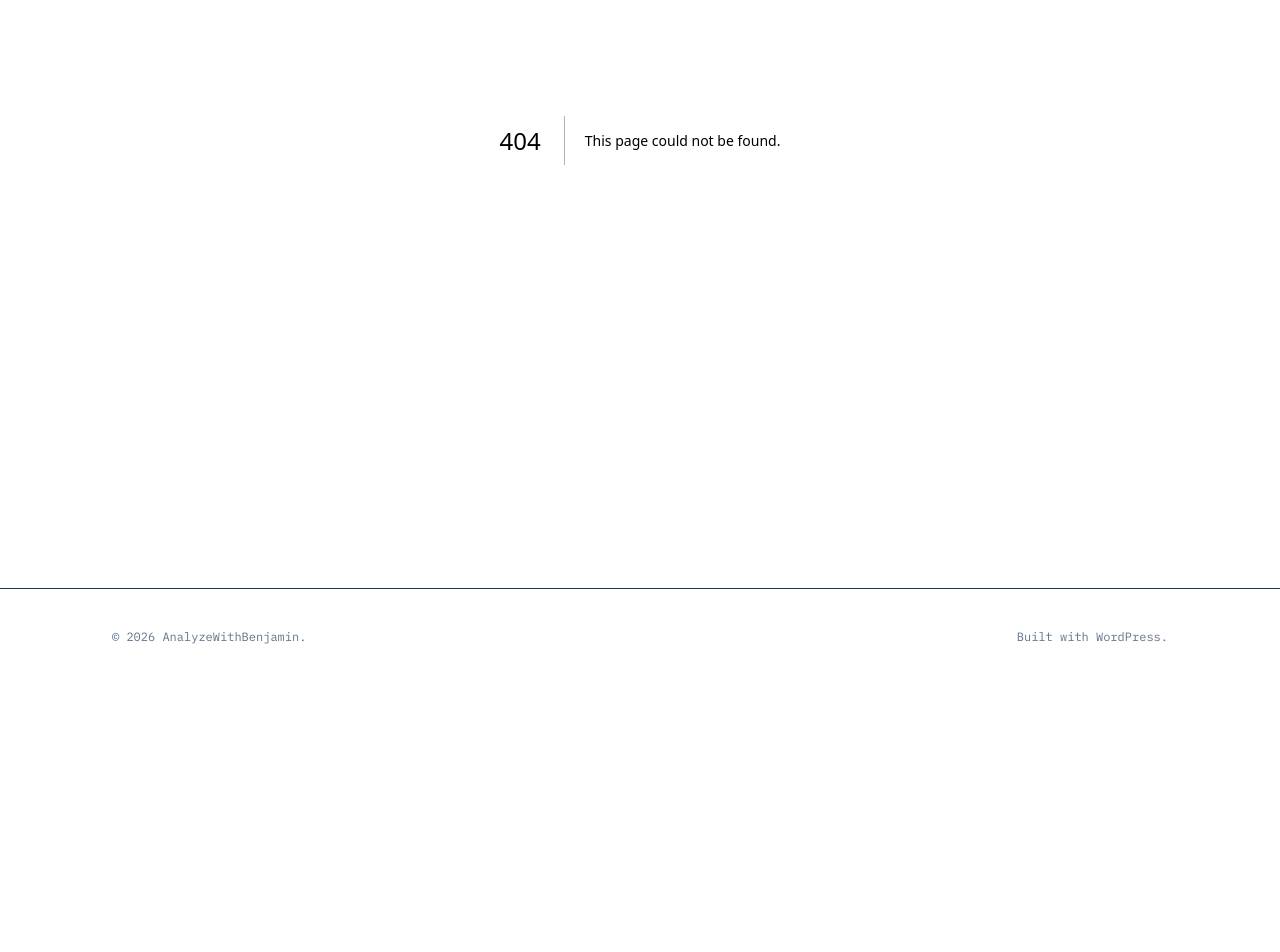
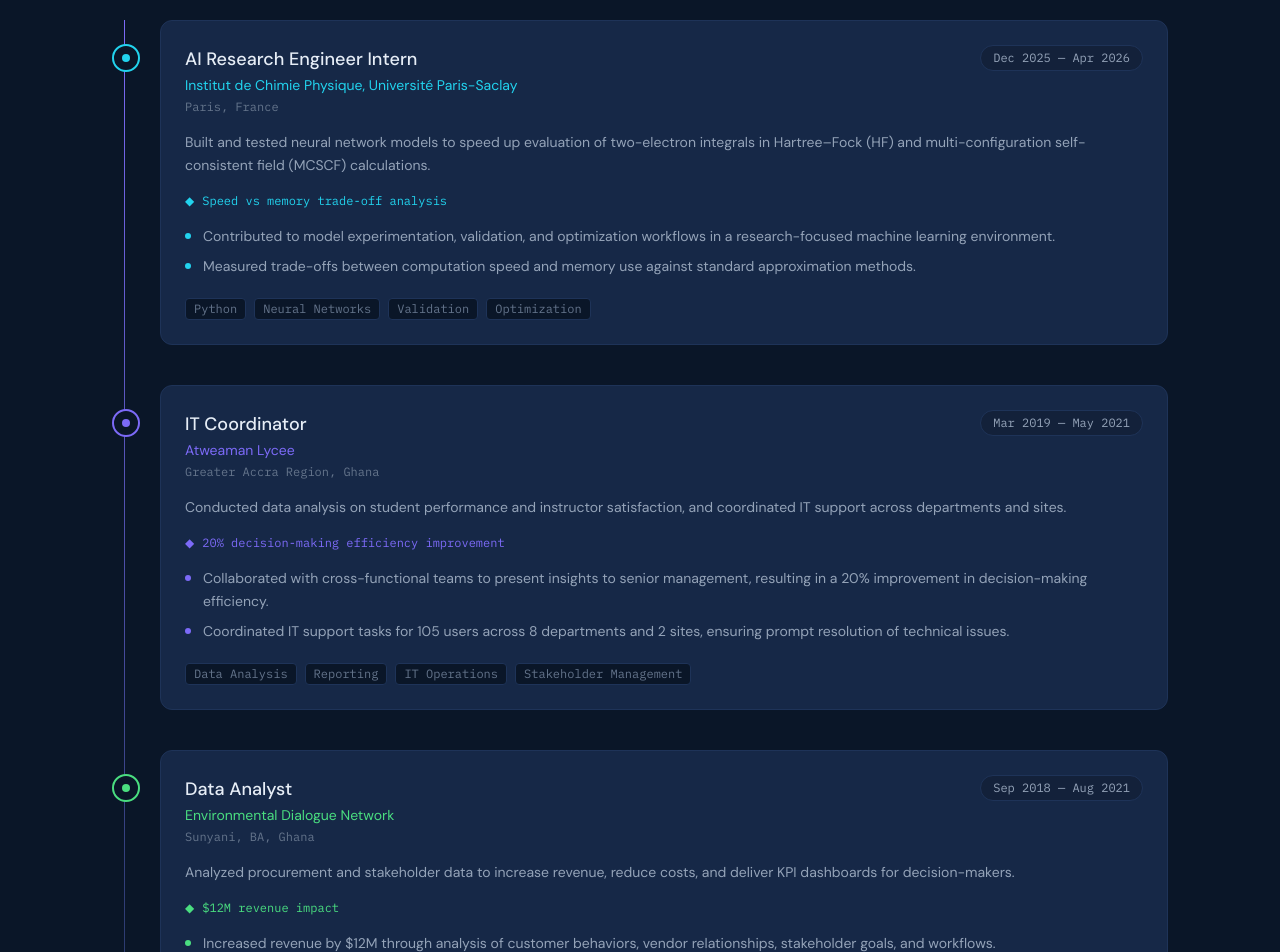
Before and after one commit to eakelvin/ben-kusi, a Next.js app: page /experience in a window 1280 px wide. Before the commit this address had no page. Shown: the part 260-1212 px from the top of the page. Before the commit the page ends 945 px from the top, so only its background shows below. Built offline with nearby package versions, Linux system fonts and the light colour scheme.

Commit message:
Add Experience section to Navbar and update Experience component: include new roles with detailed descriptions and improve layout for better readability.

```diff
--- /dev/null
+++ b/src/app/experience/page.tsx
@@ -0,0 +1,5 @@
+import { Experience } from "@/components/sections/Experience";
+
+export default function ExperiencePage() {
+  return <Experience />;
+}
--- a/src/components/Navbar.tsx
+++ b/src/components/Navbar.tsx
@@ -6,6 +6,7 @@ import { usePathname } from "next/navigation";
 const links = [
   { href: "/", label: "Home" },
   { href: "/about", label: "About" },
+  { href: "/experience", label: "Experience" },
   { href: "/projects", label: "Projects" },
   { href: "/skills", label: "Skills" },
   { href: "/blog", label: "Blog" },
--- a/src/components/sections/Experience.tsx
+++ b/src/components/sections/Experience.tsx
@@ -1,94 +1,155 @@
-export function Experience() {
-  const items = [
+type ExperienceItem = {
+  period: string;
+  role: string;
+  company: string;
+  location: string;
+  description: string;
+  bullets: string[];
+  tech: string[];
+  highlight: string;
+  color: string;
+};
+
+const items: ExperienceItem[] = [
   {
-      period: "2022 — Present",
-      role: "Senior Data Scientist",
-      company: "Meridian Health AI",
-      location: "San Francisco, CA",
-      description: "Lead ML research for clinical NLP products. Built patient risk stratification models deployed to 40+ hospital systems. Mentor team of 6 junior scientists.",
-      tech: ["PyTorch", "BERT", "FastAPI", "AWS", "Kubernetes"],
-      highlight: "2M+ patient records processed daily",
+    period: "Dec 2025 — Apr 2026",
+    role: "AI Research Engineer Intern",
+    company: "Institut de Chimie Physique, Université Paris-Saclay",
+    location: "Paris, France",
+    description:
+      "Built and tested neural network models to speed up evaluation of two-electron integrals in Hartree–Fock (HF) and multi-configuration self-consistent field (MCSCF) calculations.",
+    bullets: [
+      "Contributed to model experimentation, validation, and optimization workflows in a research-focused machine learning environment.",
+      "Measured trade-offs between computation speed and memory use against standard approximation methods.",
+    ],
+    tech: ["Python", "Neural Networks", "Validation", "Optimization"],
+    highlight: "Speed vs memory trade-off analysis",
+    color: "var(--cyan)",
+  },
+  {
+    period: "Mar 2019 — May 2021",
+    role: "IT Coordinator",
+    company: "Atweaman Lycee",
+    location: "Greater Accra Region, Ghana",
+    description:
+      "Conducted data analysis on student performance and instructor satisfaction, and coordinated IT support across departments and sites.",
+    bullets: [
+      "Collaborated with cross-functional teams to present insights to senior management, resulting in a 20% improvement in decision-making efficiency.",
+      "Coordinated IT support tasks for 105 users across 8 departments and 2 sites, ensuring prompt resolution of technical issues.",
+    ],
+    tech: ["Data Analysis", "Reporting", "IT Operations", "Stakeholder Management"],
+    highlight: "20% decision-making efficiency improvement",
     color: "var(--accent)",
   },
   {
-      period: "2020 — 2022",
-      role: "Machine Learning Engineer",
-      company: "Stratum Financial",
-      location: "New York, NY",
-      description: "Designed fraud detection pipeline serving 50M+ transactions/month. Reduced fraud losses by $12M annually. Led migration from batch to real-time inference.",
-      tech: ["LightGBM", "Kafka", "Redis", "Terraform", "GCP"],
-      highlight: "$12M annual fraud losses prevented",
-      color: "var(--cyan)",
-    },
-    {
-      period: "2019 — 2020",
-      role: "Data Scientist",
-      company: "Verdigris Technologies",
-      location: "Sunnyvale, CA",
-      description: "Built energy consumption forecasting models for IoT sensor networks. Published 2 papers on anomaly detection in industrial time series data.",
-      tech: ["TensorFlow", "Prophet", "InfluxDB", "Grafana"],
-      highlight: "2 peer-reviewed publications",
+    period: "Sep 2018 — Aug 2021",
+    role: "Data Analyst",
+    company: "Environmental Dialogue Network",
+    location: "Sunyani, BA, Ghana",
+    description:
+      "Analyzed procurement and stakeholder data to increase revenue, reduce costs, and deliver KPI dashboards for decision-makers.",
+    bullets: [
+      "Increased revenue by $12M through analysis of customer behaviors, vendor relationships, stakeholder goals, and workflows.",
+      "Identified cost-saving opportunities worth $5,000 annually through procurement data analysis.",
+      "Developed an interactive dashboard to track procurement KPIs using Power BI.",
+      "Analyzed procurement data to identify trends, opportunities, and risks, providing actionable insights to stakeholders with a 96% success rate.",
+    ],
+    tech: ["Power BI", "Procurement Analytics", "KPI Dashboards", "Data Storytelling"],
+    highlight: "$12M revenue impact",
     color: "var(--green)",
-    },
-    {
-      period: "2018 — 2019",
-      role: "Data Science Intern",
-      company: "Palantir Technologies",
-      location: "Palo Alto, CA",
-      description: "Developed entity resolution pipeline for government datasets. Contributed to internal feature store infrastructure.",
-      tech: ["Spark", "Python", "Java", "Foundry"],
-      highlight: "Full-time offer extended",
-      color: "var(--amber)",
   },
 ];
 
+export function Experience() {
   return (
     <section id="experience" className="py-24">
       <div className="max-w-6xl mx-auto px-6 lg:px-12">
         <div className="mb-14">
-          <div className="font-mono text-xs mb-3" style={{ color: "var(--accent)" }}>04 / EXPERIENCE</div>
-          <h2 className="font-display text-4xl lg:text-5xl">Work History</h2>
+          <div className="font-mono text-xs mb-3" style={{ color: "var(--accent)" }}>
+            EXPERIENCE
+          </div>
+          <h1 className="font-display text-4xl lg:text-6xl">Work experience</h1>
+          <p className="mt-4 text-base max-w-2xl" style={{ color: "var(--text-muted)" }}>
+            A timeline of roles, impact, and the kinds of problems I enjoy working on.
+          </p>
         </div>
 
         <div className="relative">
-          {/* Timeline line */}
-          <div className="absolute left-0 top-0 bottom-0 w-px ml-3 hidden md:block"
-            style={{ background: "linear-gradient(to bottom, var(--accent), var(--border))" }} />
+          <div
+            className="absolute left-0 top-0 bottom-0 w-px ml-3 hidden md:block"
+            style={{ background: "linear-gradient(to bottom, var(--accent), var(--border))" }}
+          />
 
           <div className="space-y-10">
-            {items.map((item, i) => (
-              <div key={i} className="md:pl-12 relative group">
-                {/* Dot */}
-                <div className="absolute left-0 top-6 w-7 h-7 rounded-full items-center justify-center hidden md:flex"
-                  style={{ background: "var(--bg)", border: `2px solid ${item.color}` }}>
+            {items.map((item) => (
+              <div key={`${item.period}-${item.role}`} className="md:pl-12 relative group">
+                <div
+                  className="absolute left-0 top-6 w-7 h-7 rounded-full items-center justify-center hidden md:flex"
+                  style={{ background: "var(--bg)", border: `2px solid ${item.color}` }}
+                >
                   <div className="w-2 h-2 rounded-full" style={{ background: item.color }} />
                 </div>
 
-                <div className="rounded-xl p-6 transition-all duration-300 group-hover:border-opacity-60"
-                  style={{ background: "var(--card)", border: "1px solid var(--border)" }}>
+                <div
+                  className="rounded-xl p-6 transition-all duration-300 group-hover:border-opacity-60"
+                  style={{ background: "var(--card)", border: "1px solid var(--border)" }}
+                >
                   <div className="flex flex-wrap items-start justify-between gap-4 mb-4">
                     <div>
-                      <div className="font-medium text-lg" style={{ color: "var(--text)" }}>{item.role}</div>
-                      <div className="text-sm mt-0.5" style={{ color: item.color }}>{item.company}</div>
-                      <div className="text-xs mt-1 font-mono" style={{ color: "var(--text-dim)" }}>{item.location}</div>
+                      <div className="font-medium text-lg" style={{ color: "var(--text)" }}>
+                        {item.role}
                       </div>
-                    <div className="text-xs font-mono px-3 py-1 rounded-full shrink-0"
-                      style={{ background: "var(--bg-3)", color: "var(--text-muted)", border: "1px solid var(--border)" }}>
+                      <div className="text-sm mt-0.5" style={{ color: item.color }}>
+                        {item.company}
+                      </div>
+                      <div className="text-xs mt-1 font-mono" style={{ color: "var(--text-dim)" }}>
+                        {item.location}
+                      </div>
+                    </div>
+                    <div
+                      className="text-xs font-mono px-3 py-1 rounded-full shrink-0"
+                      style={{
+                        background: "var(--bg-3)",
+                        color: "var(--text-muted)",
+                        border: "1px solid var(--border)",
+                      }}
+                    >
                       {item.period}
                     </div>
                   </div>
 
-                  <p className="text-sm leading-relaxed mb-4" style={{ color: "var(--text-muted)" }}>{item.description}</p>
+                  <p className="text-sm leading-relaxed mb-4" style={{ color: "var(--text-muted)" }}>
+                    {item.description}
+                  </p>
 
-                  <div className="flex items-center gap-2 mb-4 text-xs font-mono"
-                    style={{ color: item.color }}>
+                  <div className="flex items-center gap-2 mb-4 text-xs font-mono" style={{ color: item.color }}>
                     <span>◆</span> {item.highlight}
                   </div>
 
+                  <ul className="space-y-2 mb-5">
+                    {item.bullets.map((b) => (
+                      <li
+                        key={b}
+                        className="flex gap-3 text-sm leading-relaxed"
+                        style={{ color: "var(--text-muted)" }}
+                      >
+                        <span className="w-1.5 h-1.5 rounded-full mt-2 shrink-0" style={{ background: item.color }} />
+                        <span>{b}</span>
+                      </li>
+                    ))}
+                  </ul>
+
                   <div className="flex flex-wrap gap-2">
-                    {item.tech.map(t => (
-                      <span key={t} className="text-xs px-2 py-0.5 rounded font-mono"
-                        style={{ background: "var(--bg)", color: "var(--text-dim)", border: "1px solid var(--border)" }}>
+                    {item.tech.map((t) => (
+                      <span
+                        key={t}
+                        className="text-xs px-2 py-0.5 rounded font-mono"
+                        style={{
+                          background: "var(--bg)",
+                          color: "var(--text-dim)",
+                          border: "1px solid var(--border)",
+                        }}
+                      >
                         {t}
                       </span>
                     ))}
--- a/src/components/sections/HomeSections.tsx
+++ b/src/components/sections/HomeSections.tsx
@@ -98,7 +98,7 @@ function SectionHead({
 const experiences = [
   {
     period: "Now",
-    role: "Research Engineer Intern",
+    role: "AI Research Engineer Intern",
     place: "Institut de Chimie Physique · CNRS / Paris-Saclay",
     detail:
       "Applying machine learning and Python to improve computational efficiency in quantum chemistry research.",
@@ -234,9 +234,9 @@ export function HomeSections() {
             <SectionHead
               label="02 / EXPERIENCE"
               title="Where I&apos;ve worked"
-              subtitle="A short snapshot — education, roles, and impact live on the about page."
-              href="/about"
-              cta="Full background"
+              subtitle="A short snapshot — roles, impact, and details live on the experience page."
+              href="/experience"
+              cta="View experience"
             />
           </Reveal>
           <div className="relative">
```
Lines whose indentation alone changed are shown as unchanged.
